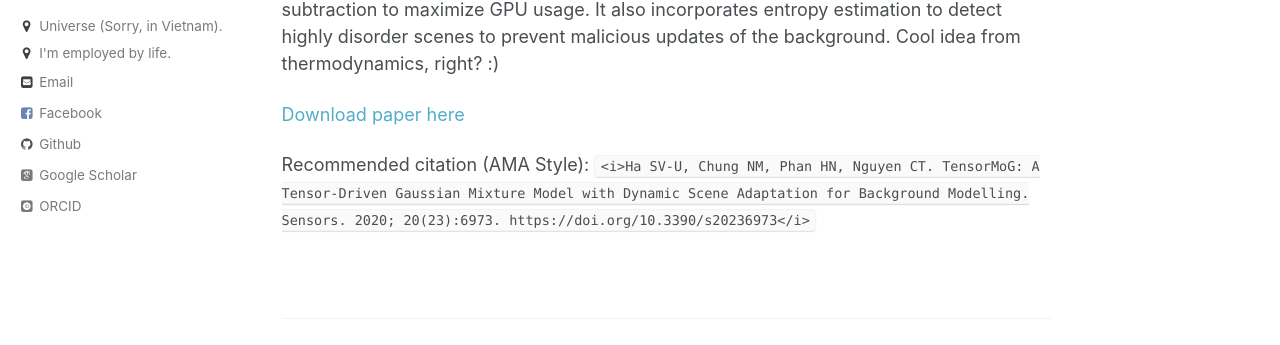
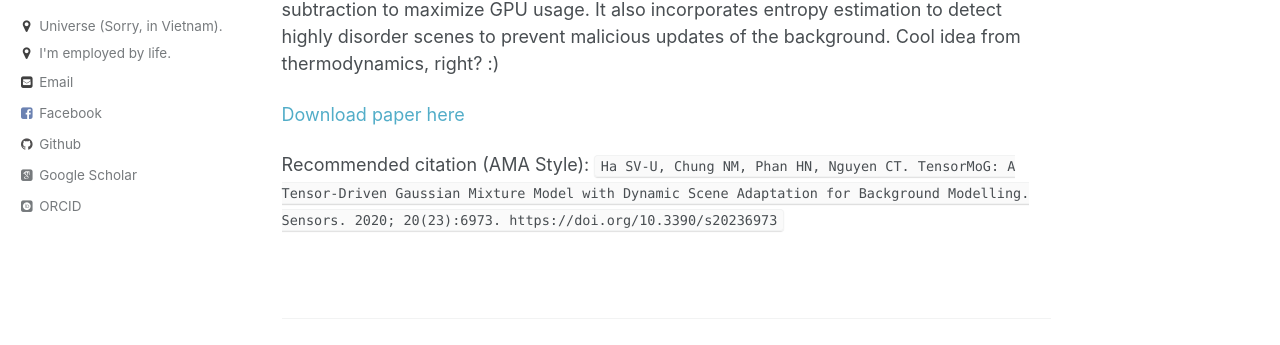
Before and after one commit to ntcuong777/ntcuong777.github.io, a Jekyll site: the page built from _publications/tensormog.md, in a window 1280 px wide and 1181 px high. Shown: the part 406-751 px from the top of the window. Built offline with Jekyll 4.4.1, drawn with Linux system fonts in a browser that asks for light colours; some web fonts are replaced.

Commit message:
Update tensormog.md

````diff
--- a/_publications/tensormog.md
+++ b/_publications/tensormog.md
@@ -13,4 +13,4 @@ This paper is a tensor formulation of old imperative GMMs model for background s
 [Download paper here](http://ntcuong777.github.io/files/tensormog.pdf)
 
 Recommended citation (AMA Style):
-```<i>Ha SV-U, Chung NM, Phan HN, Nguyen CT. TensorMoG: A Tensor-Driven Gaussian Mixture Model with Dynamic Scene Adaptation for Background Modelling. Sensors. 2020; 20(23):6973. https://doi.org/10.3390/s20236973</i>```
+```Ha SV-U, Chung NM, Phan HN, Nguyen CT. TensorMoG: A Tensor-Driven Gaussian Mixture Model with Dynamic Scene Adaptation for Background Modelling. Sensors. 2020; 20(23):6973. https://doi.org/10.3390/s20236973```
````
